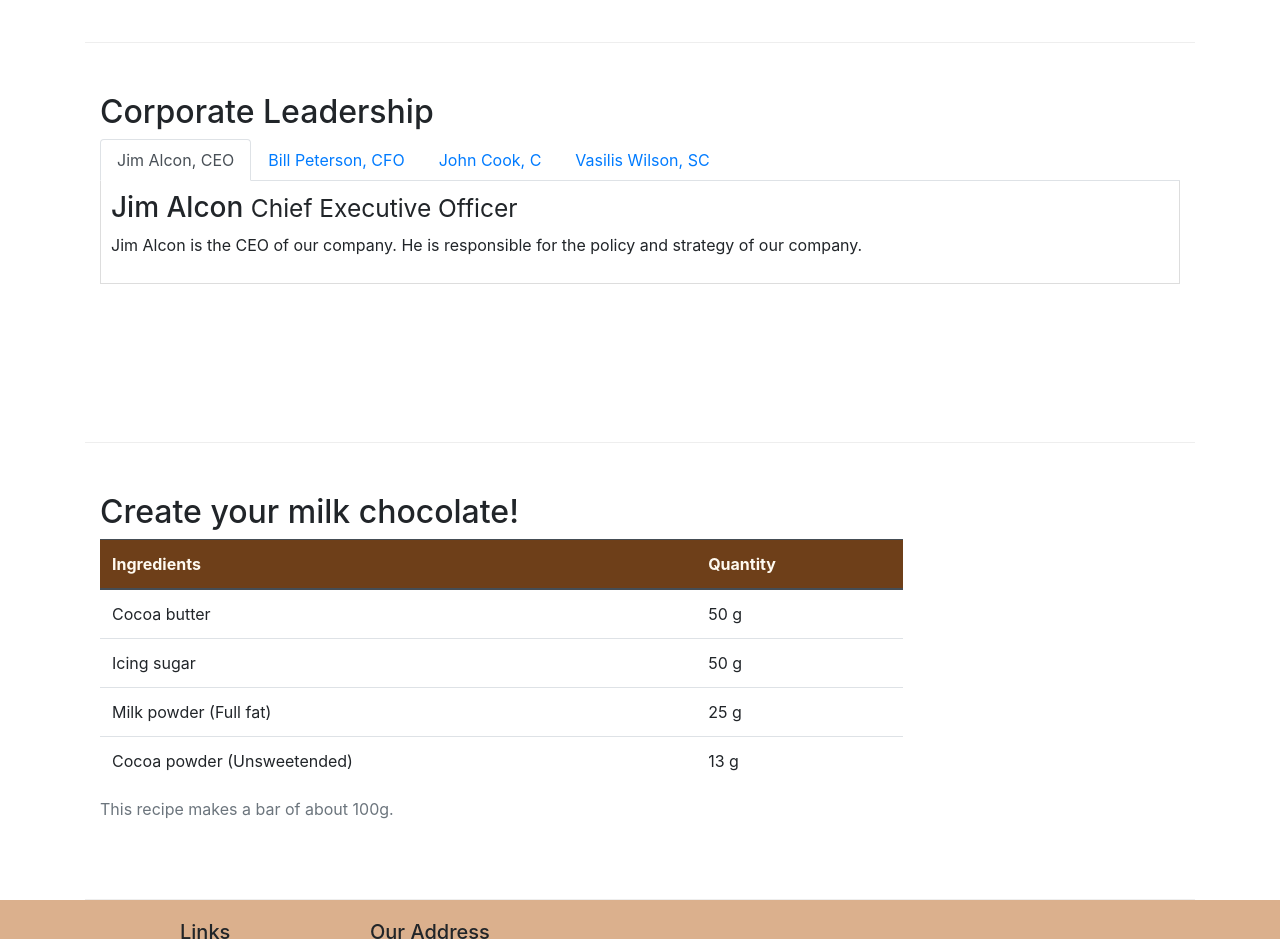
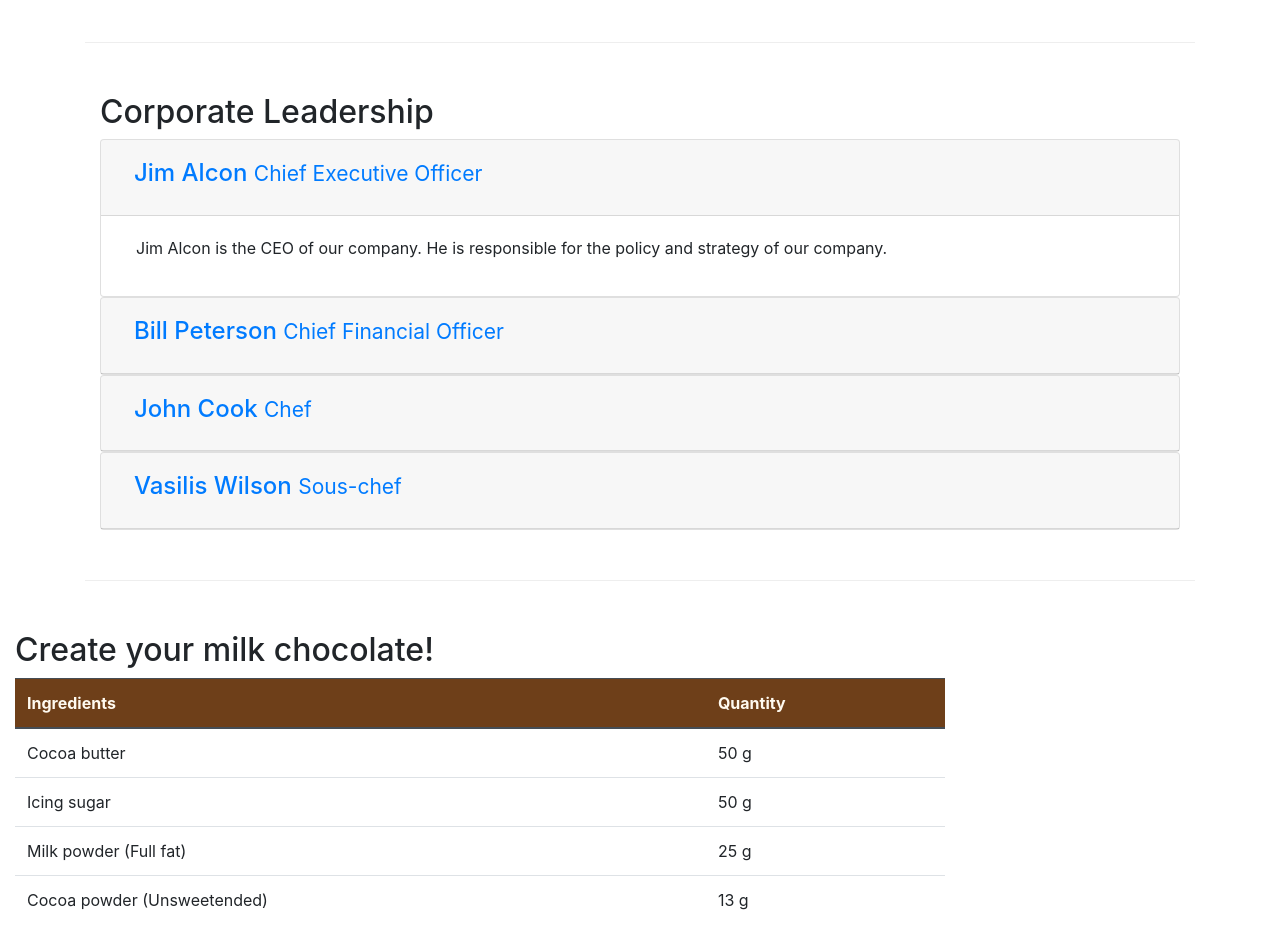
Before and after one commit to gemGreece/Le-Chocolat, a plain HTML site: page aboutus.html in a window 1280 px wide. Shown: the part 820-1759 px from the top of the page. Drawn offline with nearby package versions, Linux system fonts and the light colour scheme.

Commit message:
Accordion

```diff
--- a/aboutus.html
+++ b/aboutus.html
@@ -98,7 +98,7 @@
             <div class="col-12">
                 <h2>Corporate Leadership</h2>
 
-                <ul class="nav nav-tabs">
+                <!-- <ul class="nav nav-tabs">
                     <li class="nav-item">
                         <a class="nav-link active" href="#tab1" role="tab" data-toggle="tab"> Jim Alcon, CEO</a>
                     </li>
@@ -111,9 +111,79 @@
                     <li class="nav-item">
                         <a class="nav-link" href="#tab4" role="tab" data-toggle="tab"> Vasilis Wilson, SC</a>
                     </li>
-                </ul>
+                </ul> -->
 
-                <div class="tab-content">
+
+                <div id="accordion">
+
+                    <div class="card">
+                        <div class="card-header" id="headingOne">
+                            <button class="btn btn-link" data-toggle="collapse" data-target="#collapseOne"
+                                aria-expanded="true" aria-controls="collapseOne">
+                                <h4>Jim Alcon <small>Chief Executive Officer </small></h4>
+                            </button>
+                        </div>
+                        <div id="collapseOne" class="collapse show" aria-labelledby="headingOne" data-parent="#accordion">
+                            <div class="card-body">
+                                <p class="col d-none d-sm-block">Jim Alcon is the CEO of our company. He is responsible
+                                    for the policy and strategy of our company. </p>
+                            </div>
+                        </div>
+                    </div>
+
+                    <div class="card">
+                        <div class="card-header" id="headingTwo">
+                            <button class="btn btn-link collapsed" data-toggle="collapse" data-target="#collapseTwo"
+                                aria-expanded="false" aria-controls="collapseTwo">
+                                <h4>Bill Peterson <small>Chief Financial Officer </small></h4>
+                            </button>
+                        </div>
+                        <div id="collapseTwo" class="collapse" aria-labelledby="headingTwo" data-parent="#accordion">
+                            <div class="card-body">
+                                <p class="col d-none d-sm-block">Bill Peterson is the CFO of our company. He is
+                                    responsible for all the financial decisions of our company. </p>
+                            </div>
+                        </div>
+                    </div>
+
+                    <div class="card">
+                        <div class="card-header" id="headingThree">
+                            <button class="btn btn-link collapsed" data-toggle="collapse" data-target="#collapseThree"
+                                aria-expanded="false" aria-controls="collapseThree">
+                                <h4>John Cook <small>Chef</small></h4>
+                            </button>
+                        </div>
+                        <div id="collapseThree" class="collapse" aria-labelledby="headingThree" data-parent="#accordion">
+                            <div class="card-body">
+                                <p class="col d-none d-sm-block">Our Chef, John Cook has specialized in the production
+                                    of chocolates and he has created the receipts for our chocolates. </p>
+                            </div>
+                        </div>
+                    </div>
+
+                    <div class="card">
+                        <div class="card-header" id="headingFour">
+                            <button class="btn btn-link collapsed" data-toggle="collapse" data-target="#collapseFour"
+                                aria-expanded="false" aria-controls="collapseFour">
+                                <h4>Vasilis Wilson <small>Sous-chef </small></h4>
+                            </button>
+                        </div>
+                        <div id="collapseFour" class="collapse" aria-labelledby="headingFour" data-parent="#accordion">
+                            <div class="card-body">
+                                <p class="col d-none d-sm-block">Vasilis Wilson is well informed of all the current
+                                    trends in pastry and contributes his innovative ideas in our products. </p>
+                            </div>
+                        </div>
+                    </div>
+
+                </div>
+
+            </div>
+
+
+
+
+            <!-- <div class="tab-content">
 
                     <div role="tabpanel" class="tab-pane fade show active" id="tab1">
                         <h3>Jim Alcon <small>Chief Executive Officer </small></h3>
@@ -147,7 +217,7 @@
                         </p>
                     </div>
 
-                </div>
+                </div> -->
 
         </div>
     </div>
```
Lines whose indentation alone changed are shown as unchanged.
